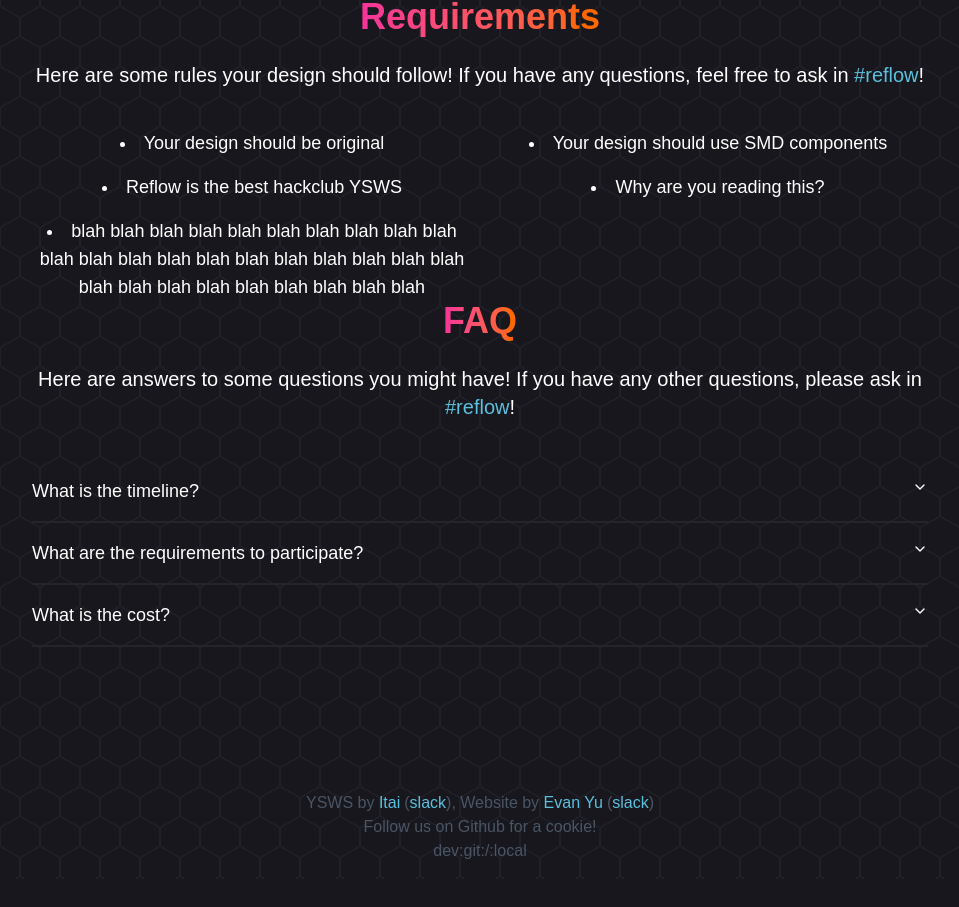
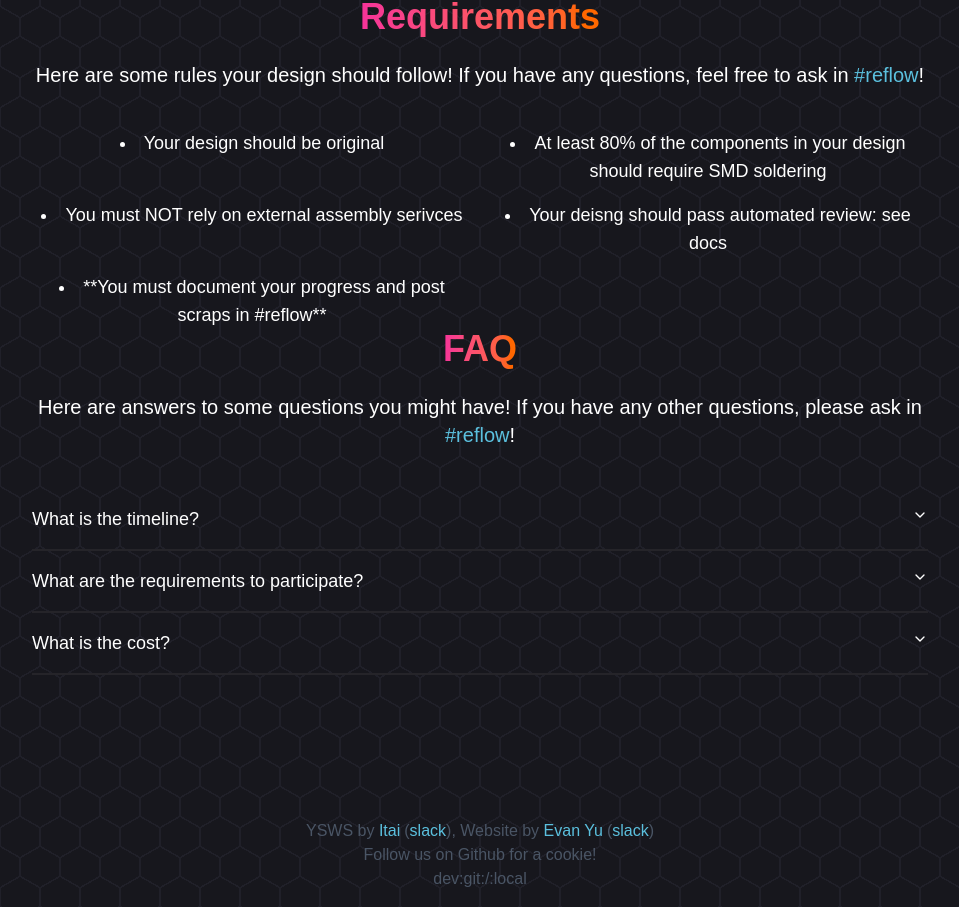
Before and after one commit to pmnlla/reflow-web, a Next.js app: page / in a window 1280 px wide. Shown: the part 1353-2260 px from the top of the page, without its empty margins (160-1119 px from the left). Before the commit the page ends 2232 px from the top, so only its background shows below. Built offline with nearby package versions, Linux system fonts and the light colour scheme; a web font is replaced by a local one.

Commit message:
Update page.tsx

```diff
--- a/src/app/(public)/page.tsx
+++ b/src/app/(public)/page.tsx
@@ -48,10 +48,10 @@ const faq = [
 ]
 const rules = [
   "Your design should be original",
-  "Your design should use SMD components",
-  "Reflow is the best hackclub YSWS",
-  "Why are you reading this?",
-  "blah blah blah blah blah blah blah blah blah blah blah blah blah blah blah blah blah blah blah blah blah blah blah blah blah blah blah blah blah blah ",
+  "At least 80% of the components in your design should require SMD soldering",
+  "You must NOT rely on external assembly serivces",
+  "Your deisng should pass automated review: see docs",
+  "**You must document your progress and post scraps in #reflow**",
 ]
 export default function Home() {
   return (
```
